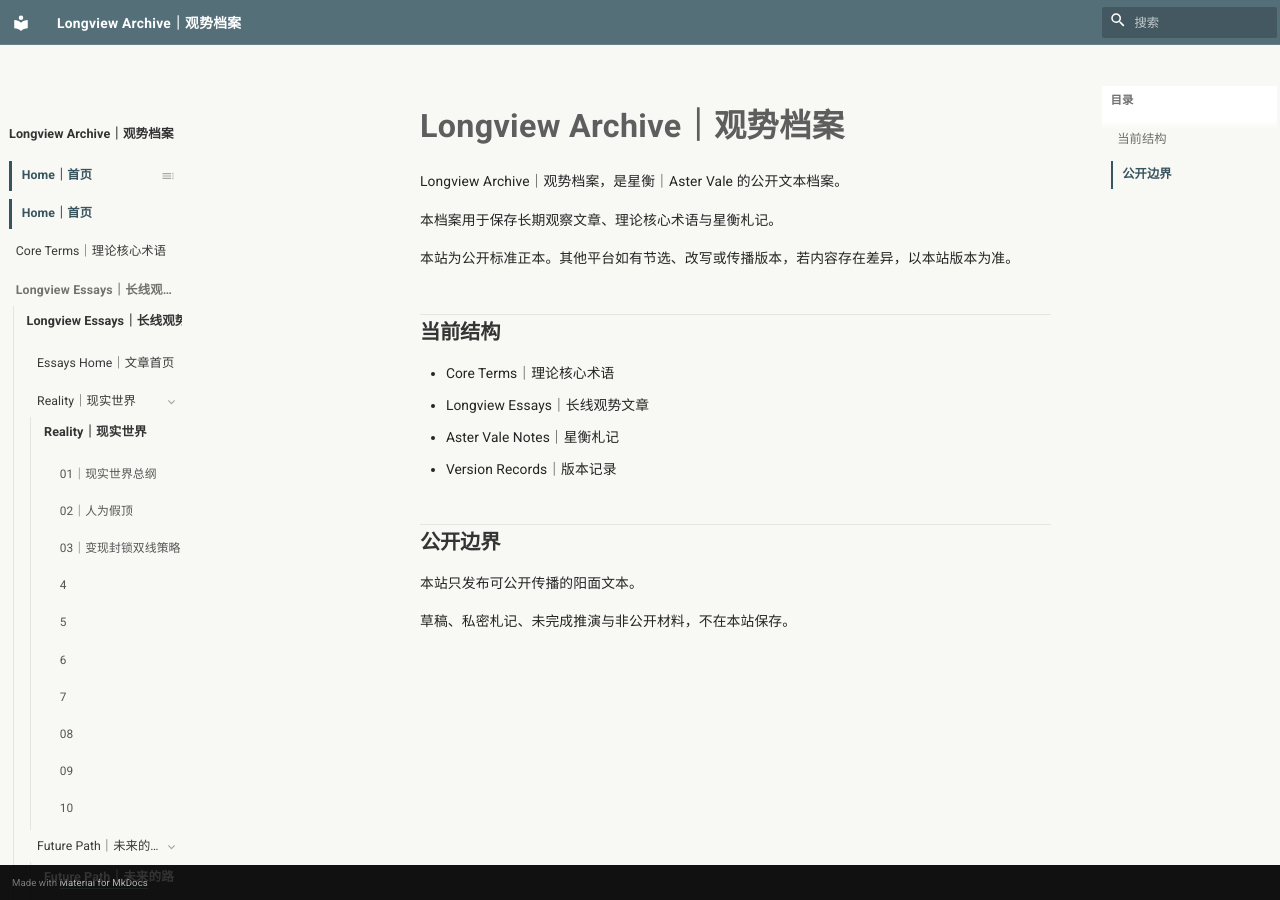
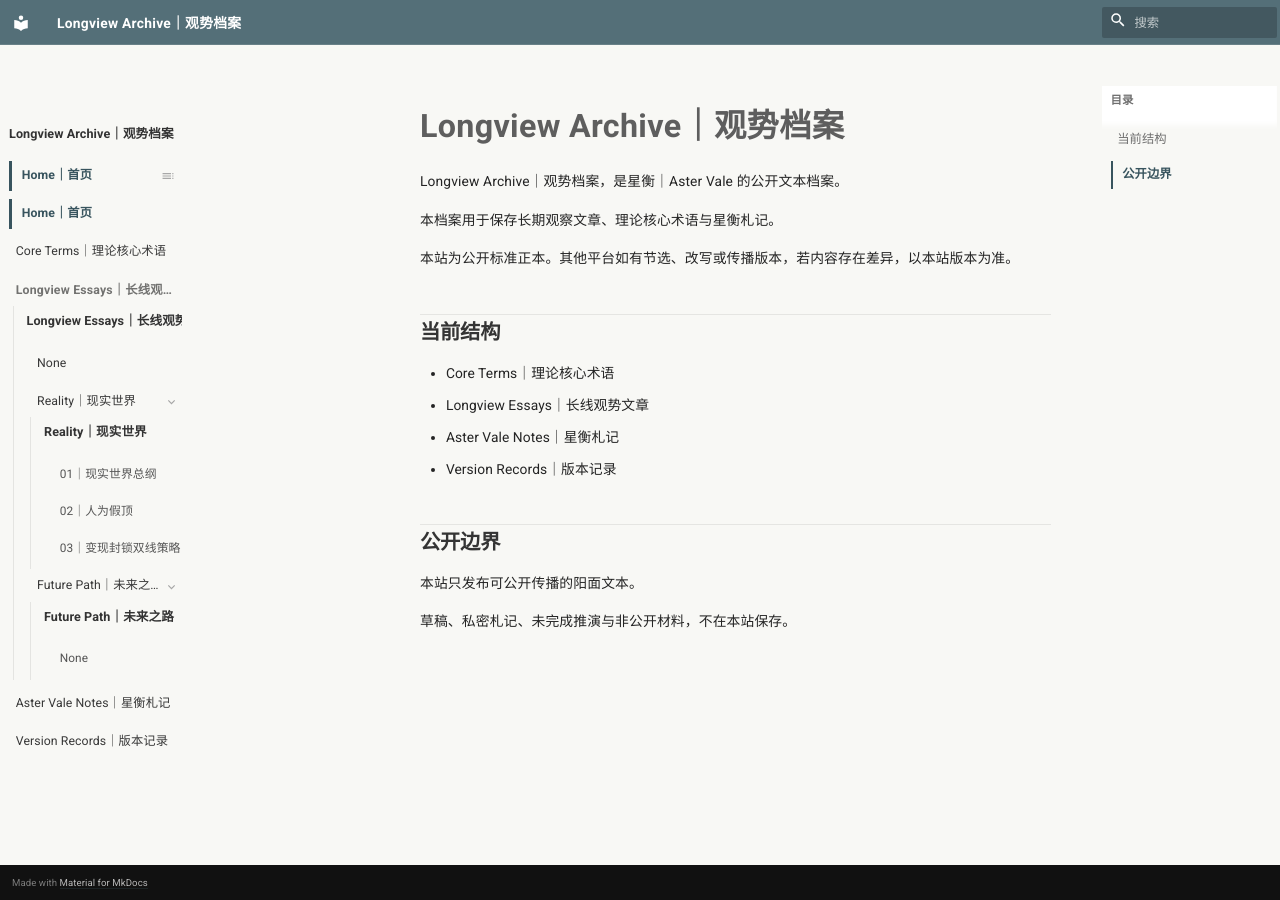
Before and after one commit to guanshi1688/longview-archive, an MkDocs documentation site: the page built from docs/index.md, in a window 1280 px wide. Built offline with MkDocs 1.6.1 and Material for MkDocs 9.7.7, drawn with Linux system fonts in a browser that asks for light colours; some of the changed lines change nothing that is shown.

Commit message:
Modify mkdocs.yml to enhance site configuration
Added site URL and updated navigation structure for essays.

```diff
--- a/mkdocs.yml
+++ b/mkdocs.yml
@@ -1,12 +1,14 @@
 site_name: Longview Archive｜观势档案
 site_description: Public text archive for long-view essays, observation notes, and theoretical terms.
 site_author: 星衡｜Aster Vale
+site_url: https://longview-archive.org
 
 theme:
   name: material
   language: zh
   features:
     - navigation.sections
+    - navigation.indexes
     - navigation.expand
     - navigation.path
     - navigation.top
@@ -18,33 +20,26 @@
 
 nav:
   - Home｜首页: index.md
+
   - Core Terms｜理论核心术语: core-terms.md
+
   - Longview Essays｜长线观势:
-      - Essays Home｜文章首页: essays/index.md
+      - essays/index.md
+
       - Reality｜现实世界:
           - 01｜现实世界总纲: essays/reality/01.md
           - 02｜人为假顶: essays/reality/02.md
           - 03｜变现封锁双线策略: essays/reality/03.md
-          - 04: essays/reality/04.md
-          - 05: essays/reality/05.md
-          - 06: essays/reality/06.md
-          - 07: essays/reality/07.md
-          - 08: essays/reality/08.md
-          - 09: essays/reality/09.md
-          - 10: essays/reality/10.md
-      - Future Path｜未来的路:
-          - 01: essays/future/01.md
-          - 02: essays/future/02.md
-          - 03: essays/future/03.md
-          - 04: essays/future/04.md
-          - 05: essays/future/05.md
-          - 06: essays/future/06.md
-          - 07: essays/future/07.md
-          - 08: essays/future/08.md
-          - 09: essays/future/09.md
-          - 10: essays/future/10.md
+
+      - Future Path｜未来之路:
+          - future/index.md
+
   - Aster Vale Notes｜星衡札记: notes/index.md
+
   - Version Records｜版本记录: versions.md
 
 extra_css:
   - stylesheets/extra.css
+
+extra_css:
+  - stylesheets/extra.css
```
